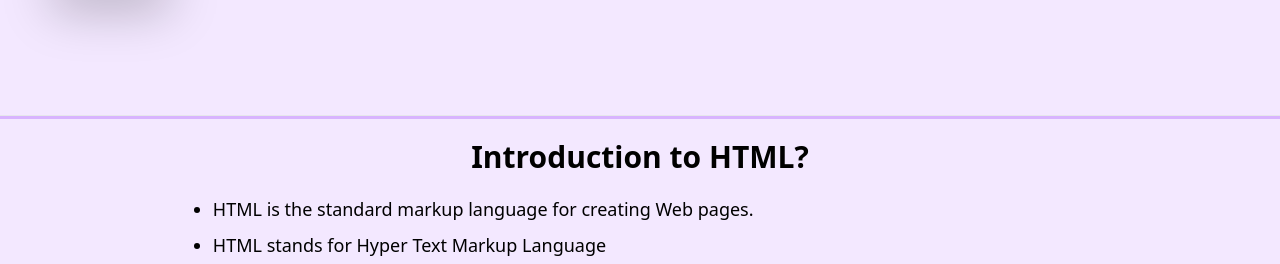
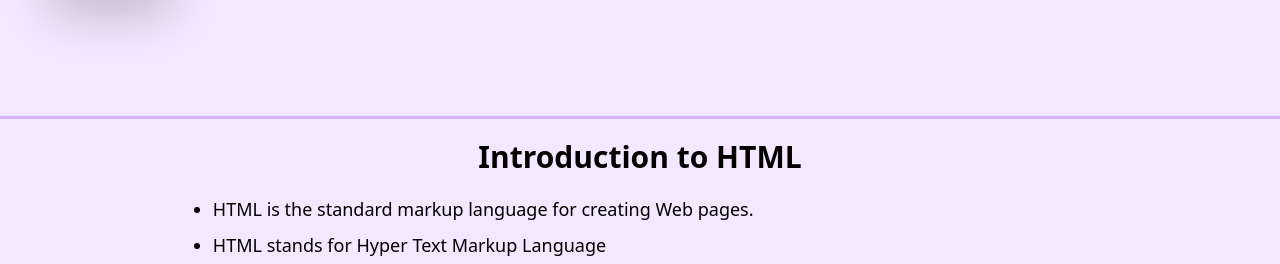
Before and after one commit to lakshaykamat/code-land, a website built with Vite: page index.html in a window 1280 px wide. Shown: the part 517-781 px from the top of the page. Built offline with nearby package versions, Linux system fonts and the light colour scheme; a script that the page names is missing.

Commit message:
? removed

```diff
--- a/index.html
+++ b/index.html
@@ -67,7 +67,7 @@
 <hr class="h-1 bg-purple-300">
 <!-- ----------------------------------------------------HTML------------------------------------------------------------->
 <section class="flex flex-col h-fit w-full items-start lg:items-center">
-    <h2 class=" m-auto mt-5 sm:text-3xl text-2xl font-bold  text-center w-fit">Introduction to HTML?</h2>
+    <h2 class=" m-auto mt-5 sm:text-3xl text-2xl font-bold  text-center w-fit">Introduction to HTML</h2>
 
     <!-- ----------LIST ITEM ------------>
     <div class="flex justify-center w-fit">
```
